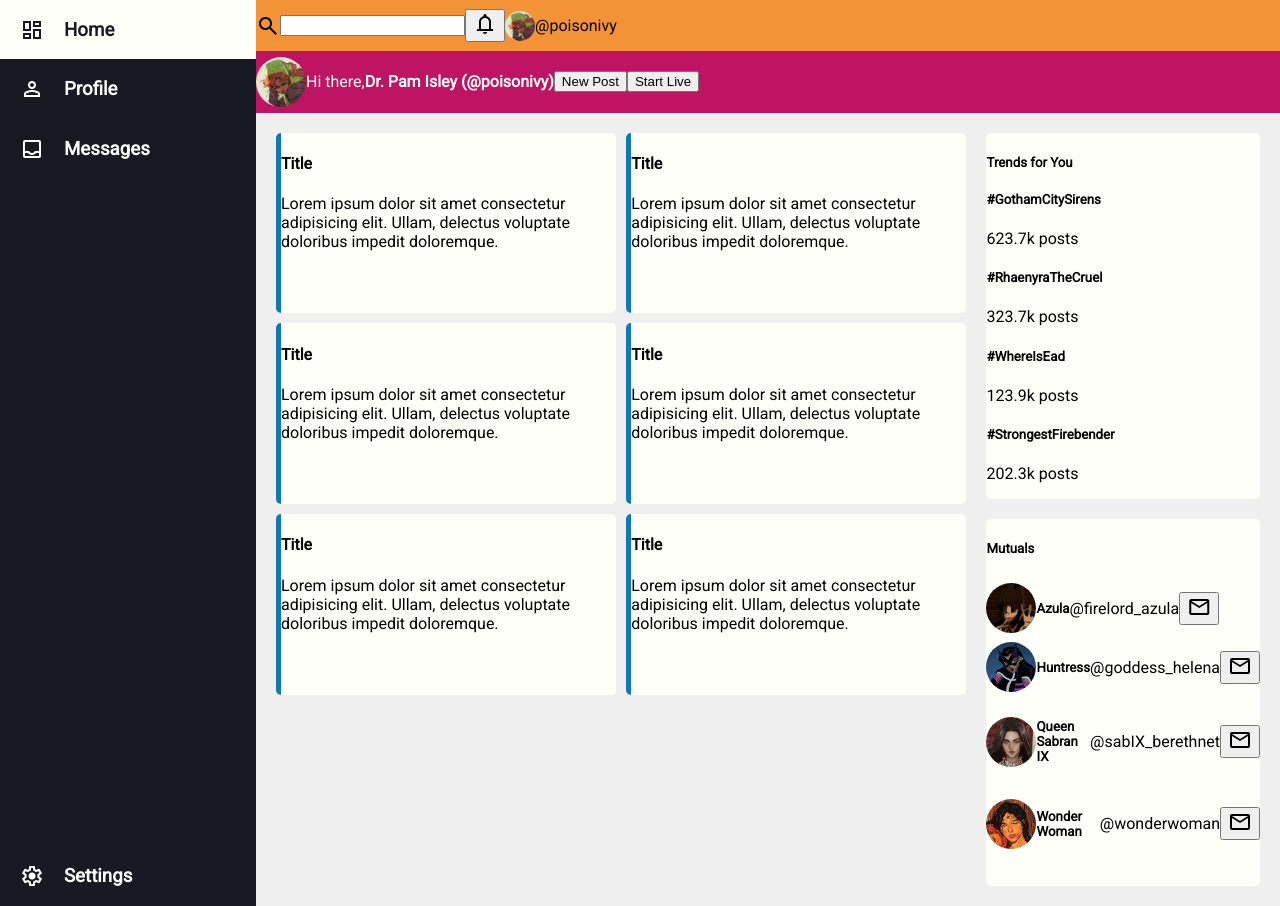
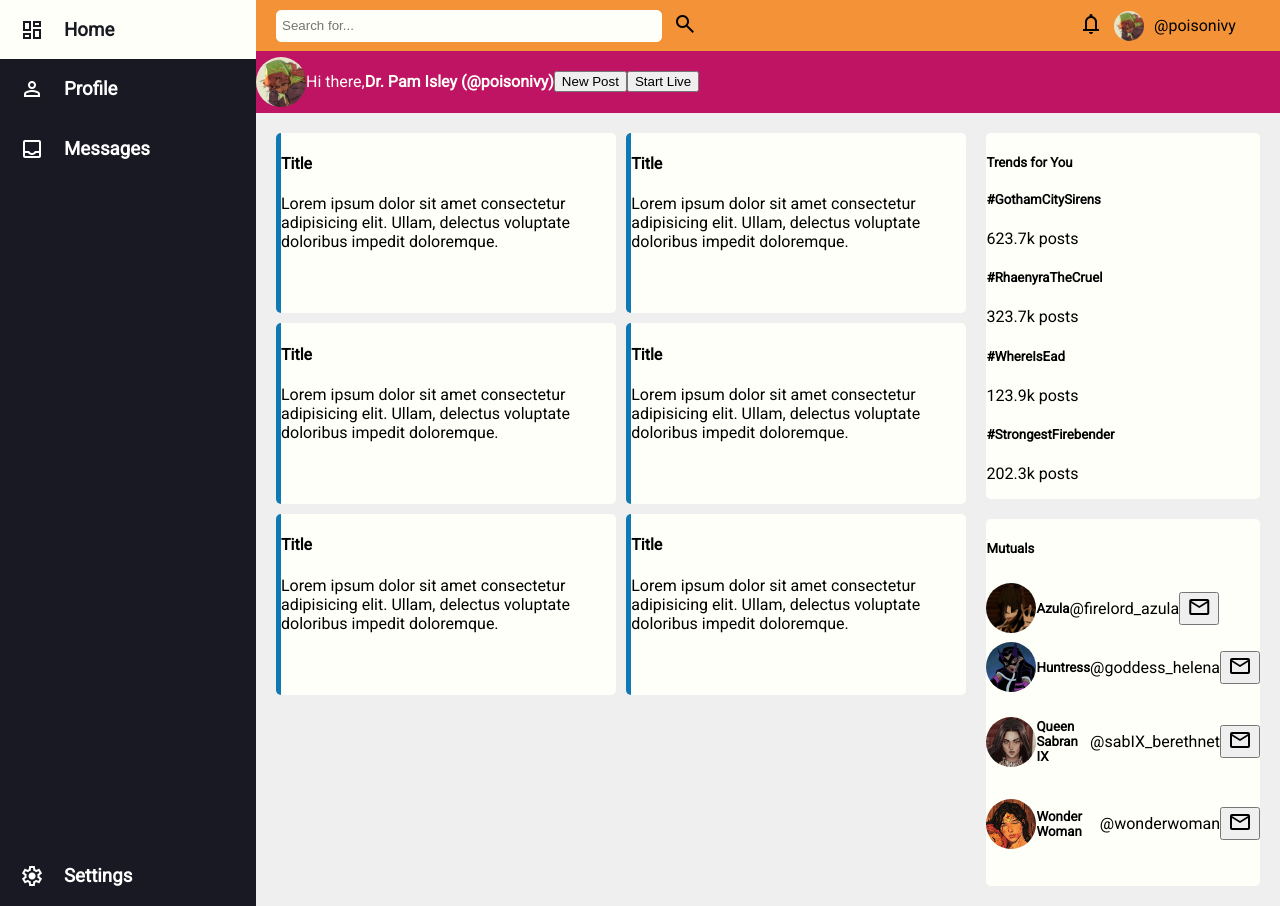
Before and after one commit to mmadiee/odin-admin-dashboard, a plain HTML site: page index.html in a window 1280 px wide. Drawn offline with nearby package versions, Linux system fonts and the light colour scheme.

Commit message:
Finished style for Search bar

```diff
--- a/index.html
+++ b/index.html
@@ -31,11 +31,17 @@
         </div>
       </div>
       <div class="search">
-        <span class="material-symbols-outlined"> search </span>
-        <input type="text" />
-        <button><span class="material-symbols-outlined"> notifications </span></button>
-        <img src="profile/Ivy.jpg" width="30" />
-        <p>@poisonivy</p>
+        <div class="left">
+          <input type="text" placeholder="Search for..."/>
+          <button><span class="material-symbols-outlined"> search </span></button>
+        </div>
+        <div class="right">
+          <button>
+            <span class="material-symbols-outlined"> notifications </span>
+          </button>
+          <img src="profile/Ivy.jpg" width="30" />
+          <p>@poisonivy</p>
+        </div>
       </div>
       <div class="action-bar">
         <img src="profile/Ivy.jpg" width="50" />
--- a/styles.css
+++ b/styles.css
@@ -8,7 +8,7 @@
   --white: #fefff8;
 }
 body {
-  font-family: Roboto;
+  font-family: Roboto, sans-serif;
   background-color: #efefef;
   margin: 0;
 }
@@ -20,6 +20,14 @@ img {
 .container {
   display: grid;
   grid-template-columns: 1fr 4fr;
+}
+
+.sidebar .sidebar-item,
+.search .left, .search .right,
+.action-bar,
+.main .mutuals .profile {
+  display: flex;
+  align-items: center;
 }
 
 .sidebar {
@@ -48,7 +56,49 @@ img {
 
 .search {
   background-color: var(--carrot-orange);
+  display: grid;
+  grid-template-columns: 3fr 1fr;
 }
+
+.search .left{
+    padding-left: 20px;
+}
+
+.search .right{
+    display: flex;
+    justify-content: center;
+}
+
+input {
+    height: 20px;
+    width: 50%;
+    border: solid 1px var(--white);;
+    background-color: var(--white);
+    border-radius: 5px;
+    padding: 5px;
+}
+
+
+.search button {
+    border: 0;
+    border-radius: 5px;
+    background-color: transparent;
+    margin-left: 5px;
+
+}
+
+.search button:hover {
+    background-color: hsl(29, 89%, 70%);
+    transition: 0.5s;
+    cursor: pointer;
+}
+
+.search img {
+    margin-left: 5px;
+    margin-right: 10px;
+}
+
+
 
 .action-bar {
   background-color: var(--rose-red);
@@ -91,14 +141,6 @@ img {
   background-color: var(--white);
 }
 
-.sidebar .sidebar-item,
-.search,
-.action-bar,
-.main .mutuals .profile {
-  display: flex;
-  align-items: center;
-}
-
 /* width */
 ::-webkit-scrollbar {
   width: 5px;
```
